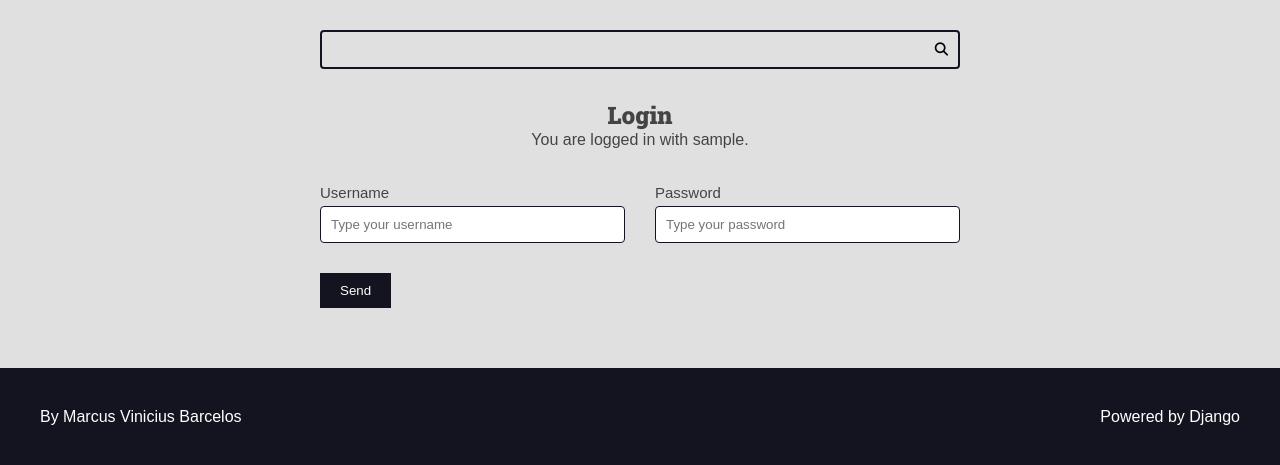
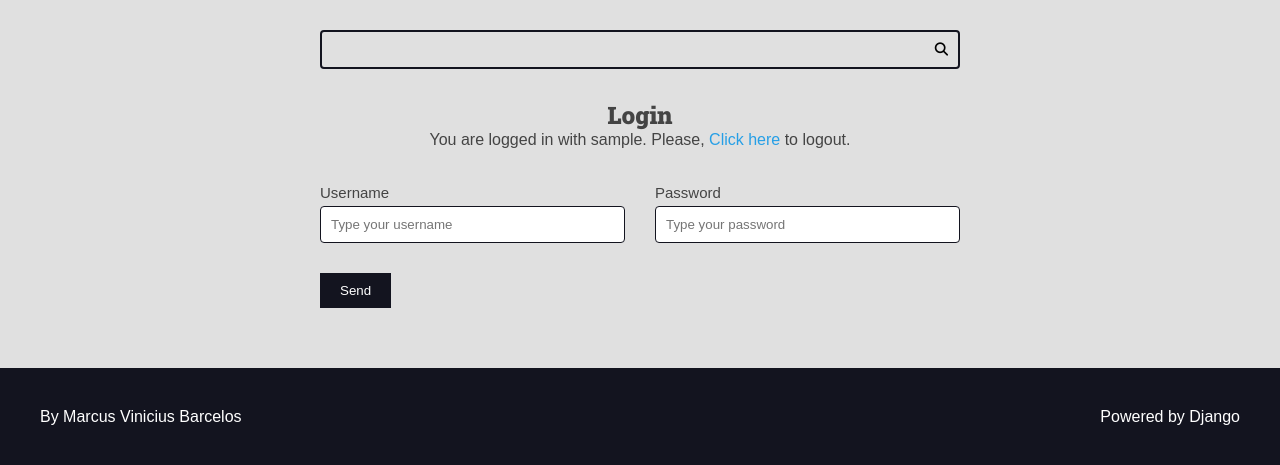
Before and after one commit to MarcusViniciusBarcelos/Project_Recipes, a Django app: template authors/templates/authors/pages/login.html in a window 1280 px wide. Shown: the part 113-578 px from the top of the page. Run offline with Django 4.2, Linux system fonts and the light colour scheme; the template is opened without the code that fills it: values that come from a table or form of the project are taken from there, others are empty; the visitor is signed in with stand-in values (Sample User, id 1).

Commit message:
Sistema de logout e segurança CSRF

```diff
--- a/authors/templates/authors/pages/login.html
+++ b/authors/templates/authors/pages/login.html
@@ -5,9 +5,15 @@
     <div class="main-content center container">
         <h2>Login</h2>
         {% if request.user.is_authenticated %}
-            <p>You are logged in with
+            <div>You are logged in with
                 {{ request.user.username }}.
-            </p>
+                Please,
+                <form class="inline-form" action="{% url 'authors:logout' %}" method='POST' >
+                    {% csrf_token %}
+                    <input type="hidden" name= "username" value="{{ request.user.username }}">
+                    <button class="plaintext-buton" type='submit'>Click here</button>
+                </form> to logout.
+            </div>
         {% endif %}
     </div>
 
--- a/authors/urls.py
+++ b/authors/urls.py
@@ -9,4 +9,5 @@ urlpatterns = [
     path('register/create/', views.register_create, name='register_create'),
     path('login/', views.login_view, name='login'),
     path('login/create/', views.login_create, name='login_create'),
+    path('logout', views.logout_view, name='logout'),
 ]
--- a/base_static/global/css/style.css
+++ b/base_static/global/css/style.css
@@ -358,6 +358,19 @@ h6 {
     color: var(--color-white);
 }
 
+.plaintext-buton {
+    display: inline;
+    border: none;
+    background: none;
+    cursor: pointer;
+    color: var(--color-primary);
+    font-size: 1.6rem;
+}
+
+.inline-form {
+    display: inline;
+}
+
 
 /* Messages */
 .messages-container {
```
Also changed, not shown: authors/views.py (+15 -1 lines).
